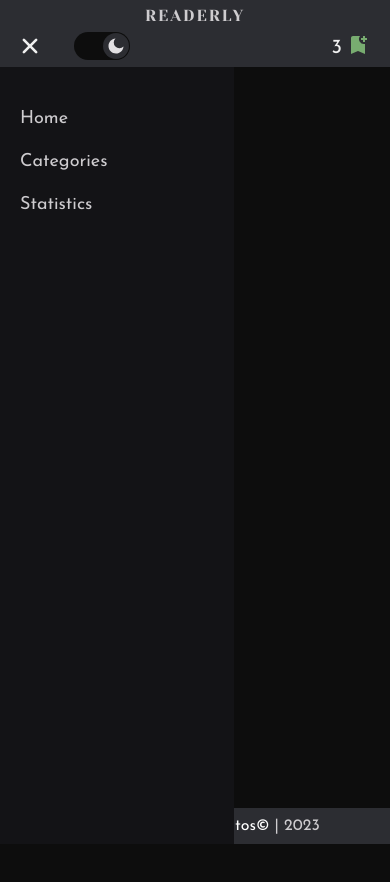
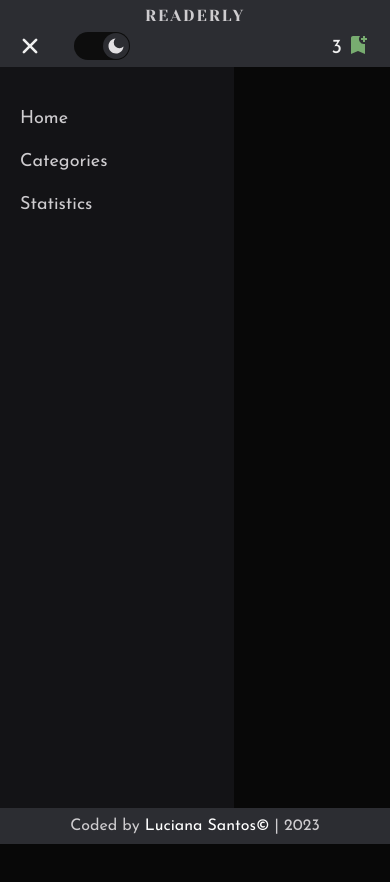
Before and after one commit to Luciana-Santos/readerly_old, a React (Vite) app: page / in a window 390 px wide. Both pictures are taken after a click on the icon 30 px from the left and 46 px from the top of the page. Shown: the top 882 px of the page. Before the commit the page ends 844 px from the top, so only its background shows below. Built offline with nearby package versions, Linux system fonts and the light colour scheme.

Commit message:
fix header

```diff
--- a/src/components/Header/Header.styled.ts
+++ b/src/components/Header/Header.styled.ts
@@ -51,15 +51,29 @@
   align-items: center;
 `;
 
+export const BackdropMenu = styled.div`
+  width: 100vw;
+  height: 100vh;
+  background: rgba(0, 0, 0, 0.4);
+  position: absolute;
+  top: 67px;
+  bottom: 0;
+  right: 0;
+
+  @media (min-width: 46.75em) {
+    display: none;
+  }
+`;
+
 export const MenuStyled = styled.ul<MenuStyledProps>`
   ${({ theme, isMenuOpen }) => css`
     display: flex;
     column-gap: 30px;
-    height: calc(100vh - 67px);
+    height: calc(100vh - 103px);
     width: 60vw;
     flex-direction: column;
     position: absolute;
-    bottom: 0;
+    bottom: 36px;
     left: 0;
     padding-block: 30px 0;
     background-color: ${theme.colors.textBackground};
@@ -72,7 +86,7 @@
       padding-inline: 20px;
       padding-block: 8px;
       font-size: 18px;
-      color: #cecccf;
+      color: ${theme.colors.textColor};
 
       &:hover {
         background: ${theme.colors.accent};
@@ -85,6 +99,7 @@
 
       @media (min-width: 46.75em) {
         padding-inline: 0;
+        color: #cecccf;
       }
     }
 
@@ -96,6 +111,7 @@
       width: max-content;
       padding-top: 0;
       margin-left: 0;
+      bottom: 0;
     }
   `}
 `;
--- a/src/components/Header/Header.tsx
+++ b/src/components/Header/Header.tsx
@@ -5,6 +5,7 @@
 import WordCart from '../WordCart/WordCart';
 import { menuContent } from './content';
 import {
+  BackdropMenu,
   HeaderStyled,
   Logo,
   MenuCloseIcon,
@@ -35,6 +36,7 @@
               <MenuMobileIcon onClick={handleMenuMobile} />
             )}
 
+            {isMenuOpen ? <BackdropMenu onClick={handleMenuMobile} /> : null}
             <MenuStyled isMenuOpen={isMenuOpen}>
               {menuContent.map((link) => (
                 <li key={link.id}>
```
